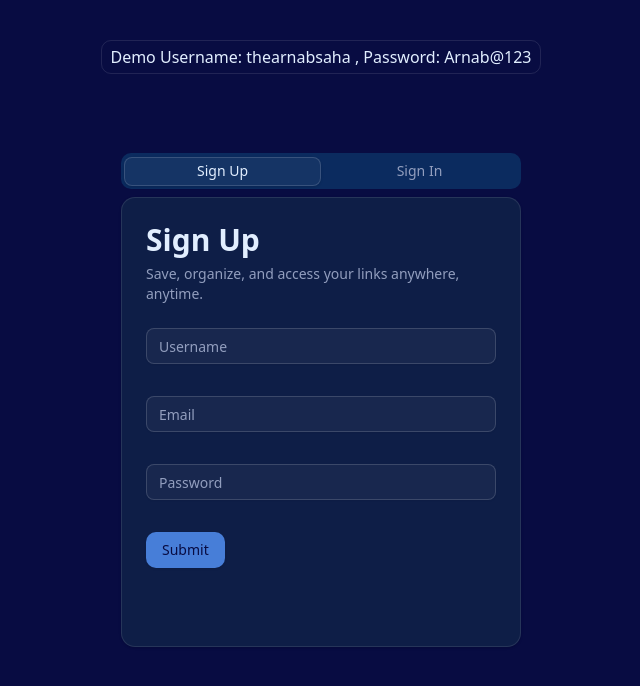
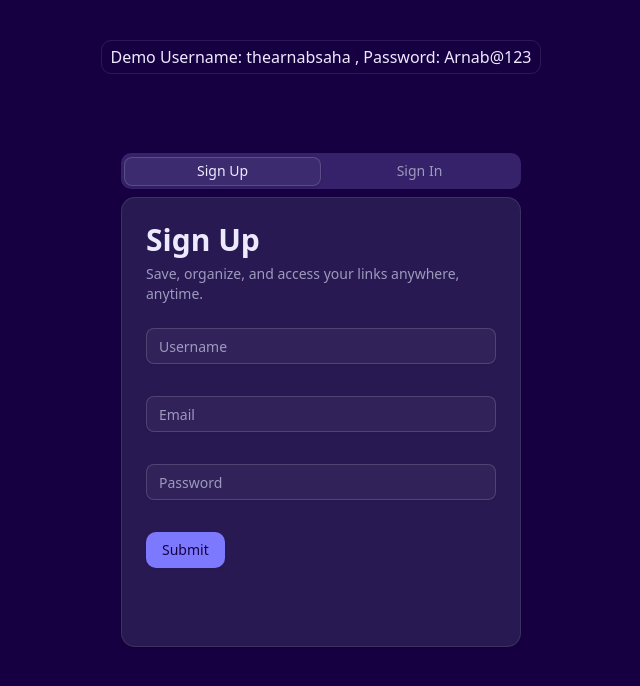
Before and after one commit to thearnabsaha/Brainly, a React (Vite) app in the folder brainly-client/: page / in a window 1280 px wide. Shown: the top 686 px of the page, without its empty margins (319-959 px from the left). Built offline with nearby package versions, Linux system fonts and the light colour scheme; no server answers.

Commit message:
fix: update badge text color in Navbar, Dashboard, Tweets, and Videos components

```diff
--- a/brainly-client/src/components/Navbar.tsx
+++ b/brainly-client/src/components/Navbar.tsx
@@ -119,7 +119,7 @@ const Navbar = () => {
                   <div className="h-[300px] border my-4 overflow-x-hidden sm:w-[470px] overflow-y-scroll">
                     {tags.map((e,i)=>{
                       return(
-                        <Badge className="m-2" key={e+i}>{e} <span className="text-red-500 text-lg" onClick={()=>handleFilterTags(e)}>x</span> </Badge>
+                        <Badge className="m-2" key={e+i}>{e} <span className="text-accent text-lg" onClick={()=>handleFilterTags(e)}>x</span> </Badge>
                       )
                     })}
                   </div>
--- a/brainly-client/src/index.css
+++ b/brainly-client/src/index.css
@@ -50,48 +50,48 @@
   --sidebar-ring: oklch(0.8 0.15 10);
 }
 .dark {
-  /* Dark (bluish) theme */
-  --background: oklch(0.2 0.1 270);
-  --foreground: oklch(0.95 0.05 270);
+  /* Dark purple theme */
+  --background: oklch(0.18 0.12 290);         /* Dark purple background */
+  --foreground: oklch(0.95 0.05 290);         /* Light purple/white foreground */
 
-  --card: oklch(0.25 0.08 265);
-  --card-foreground: oklch(0.95 0.05 270);
+  --card: oklch(0.27 0.10 290);               /* Slightly lighter purple cards */
+  --card-foreground: oklch(0.95 0.05 290);
 
-  --popover: oklch(0.25 0.08 265);
-  --popover-foreground: oklch(0.95 0.05 270);
+  --popover: oklch(0.27 0.10 290);
+  --popover-foreground: oklch(0.95 0.05 290);
 
-  --primary: oklch(0.6 0.15 260);
-  --primary-foreground: oklch(0.2 0.1 270);
+  --primary: oklch(0.65 0.20 280);            /* Brighter purple primary */
+  --primary-foreground: oklch(0.18 0.12 290);
 
-  --secondary: oklch(0.4 0.12 250);
-  --secondary-foreground: oklch(0.95 0.05 270);
+  --secondary: oklch(0.45 0.15 300);
+  --secondary-foreground: oklch(0.95 0.05 290);
 
-  --muted: oklch(0.3 0.1 260);
-  --muted-foreground: oklch(0.7 0.05 270);
+  --muted: oklch(0.32 0.12 290);
+  --muted-foreground: oklch(0.7 0.05 290);
 
-  --accent: oklch(0.45 0.12 265);
-  --accent-foreground: oklch(0.95 0.05 270);
+  --accent: oklch(0.50 0.15 295);
+  --accent-foreground: oklch(0.95 0.05 290);
 
-  --destructive: oklch(0.55 0.2 25);
+  --destructive: oklch(0.55 0.20 25);
 
   --border: oklch(1 0 0 / 10%);
   --input: oklch(1 0 0 / 15%);
-  --ring: oklch(0.6 0.1 265);
+  --ring: oklch(0.65 0.12 285);
 
-  --chart-1: oklch(0.5 0.18 270);
-  --chart-2: oklch(0.6 0.17 265);
-  --chart-3: oklch(0.65 0.2 260);
-  --chart-4: oklch(0.55 0.22 250);
-  --chart-5: oklch(0.6 0.25 255);
+  --chart-1: oklch(0.55 0.22 285);
+  --chart-2: oklch(0.6 0.20 280);
+  --chart-3: oklch(0.65 0.22 275);
+  --chart-4: oklch(0.60 0.24 270);
+  --chart-5: oklch(0.62 0.26 295);
 
-  --sidebar: oklch(0.22 0.08 265);
-  --sidebar-foreground: oklch(0.95 0.05 270);
-  --sidebar-primary: oklch(0.6 0.2 260);
-  --sidebar-primary-foreground: oklch(0.95 0.05 270);
-  --sidebar-accent: oklch(0.45 0.12 265);
-  --sidebar-accent-foreground: oklch(0.95 0.05 270);
+  --sidebar: oklch(0.20 0.10 290);
+  --sidebar-foreground: oklch(0.95 0.05 290);
+  --sidebar-primary: oklch(0.65 0.20 280);
+  --sidebar-primary-foreground: oklch(0.95 0.05 290);
+  --sidebar-accent: oklch(0.50 0.15 295);
+  --sidebar-accent-foreground: oklch(0.95 0.05 290);
   --sidebar-border: oklch(1 0 0 / 10%);
-  --sidebar-ring: oklch(0.6 0.1 265);
+  --sidebar-ring: oklch(0.65 0.12 285);
 }
 @theme inline {
   --radius-sm: calc(var(--radius) - 4px);
--- a/brainly-client/src/pages/Dashboard.tsx
+++ b/brainly-client/src/pages/Dashboard.tsx
@@ -150,7 +150,7 @@ const Dashboard = () => {
                             <div className="h-[300px] border my-4 overflow-x-hidden sm:w-[470px] overflow-y-scroll">
                               {tags.map((e, i) => {
                                 return (
-                                  <Badge className="m-2" key={e + i}>{e} <span className="text-red-500 text-lg" onClick={() => handleFilterTags(e)}>x</span> </Badge>
+                                  <Badge className="m-2" key={e + i}>{e} <span className="text-accent text-lg" onClick={() => handleFilterTags(e)}>x</span> </Badge>
                                 )
                               })}
                             </div>
--- a/brainly-client/src/pages/Tweets.tsx
+++ b/brainly-client/src/pages/Tweets.tsx
@@ -136,7 +136,7 @@ const Tweets = () => {
                             <div className="h-[300px] border my-4 overflow-x-hidden sm:w-[470px] overflow-y-scroll">
                               {tags.map((e, i) => {
                                 return (
-                                  <Badge className="m-2" key={e + i}>{e} <span className="text-red-500 text-lg" onClick={() => handleFilterTags(e)}>x</span> </Badge>
+                                  <Badge className="m-2" key={e + i}>{e} <span className="text-accent text-lg" onClick={() => handleFilterTags(e)}>x</span> </Badge>
                                 )
                               })}
                             </div>
--- a/brainly-client/src/pages/Videos.tsx
+++ b/brainly-client/src/pages/Videos.tsx
@@ -143,7 +143,7 @@ const Youtube = () => {
                             <div className="h-[300px] border my-4 overflow-x-hidden sm:w-[470px] overflow-y-scroll">
                               {tags.map((e,i) => {
                                 return (
-                                  <Badge className="m-2" key={e+i}>{e} <span className="text-red-500 text-lg" onClick={() => handleFilterTags(e)}>x</span> </Badge>
+                                  <Badge className="m-2" key={e+i}>{e} <span className="text-accent text-lg" onClick={() => handleFilterTags(e)}>x</span> </Badge>
                                 )
                               })}
                             </div>
```
